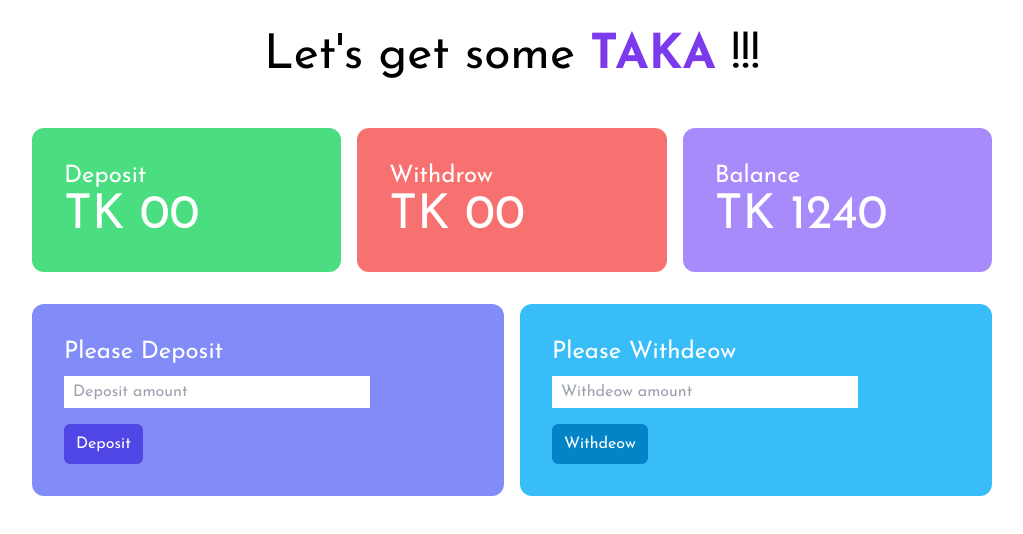
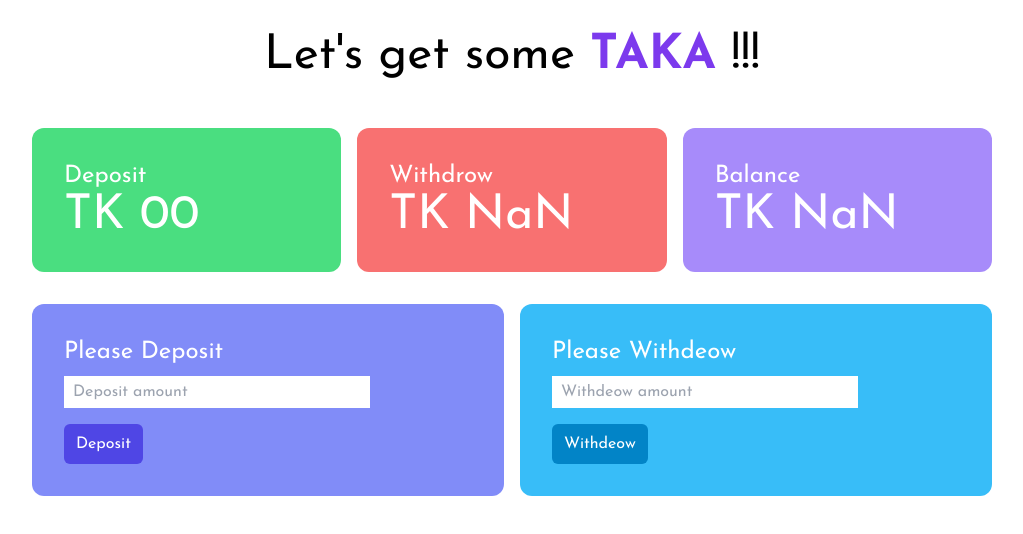
Before and after one commit to shiamsharif/Bap-Er-Bank, a plain HTML site: page bank.html in a window 1280 px wide. Both pictures are taken after a click on the button "Withdeow". Shown: the whole page, without its empty margins (128-1151 px from the left). Drawn offline with nearby package versions, Linux system fonts and the light colour scheme.

Commit message:
27-8 done

```diff
--- a/bank.html
+++ b/bank.html
@@ -31,7 +31,7 @@
                 </div>
                 <div class="bg-red-400 p-8 rounded-xl">
                     <h4 class="text-2xl">Withdrow</h4>
-                    <h2 class="text-5xl">TK 00</h2>
+                    <h2 class="text-5xl">TK <span id="withdrow-total">00</span></h2>
                 </div>
                 <div class="bg-violet-400 p-8 rounded-xl">
                     <h4 class="text-2xl">Balance</h4>
@@ -48,7 +48,7 @@
                 </div>
                 <div class="bg-sky-400 p-8 rounded-xl">
                     <h4 class="text-2xl text-white mb-2">Please Withdeow</h4>
-                    <input  class="w-9/12 block mb-2 p-1" id="withdeow-field" type="text" placeholder=" Withdeow amount">
+                    <input  class="w-9/12 block mb-2 p-1" id="withdrow-field" type="text" placeholder=" Withdeow amount">
                     <button id="btn-withdeow" class="bg-sky-600 text-white p-2 px-3 mt-2 rounded-md hover:bg-sky-800 ease-in duration-200  " >Withdeow</button>
                 </div>
             </div>
@@ -57,5 +57,6 @@
     <!-- Main Section End  -->
 
     <script src="js/deposit.js"></script>
+    <script src="js/withwrow.js"></script>
 </body>
 </html>
--- a/js/deposit.js
+++ b/js/deposit.js
@@ -28,6 +28,9 @@ document.getElementById('btn-deposit').addEventListener('click', function(){
     //Set the balance
     balanceTotalElemrnt.innerText = currentBalanceTotal;
 
+    //Step:7 clear the deposit field
+    depositField.value = '';
+
 
     // console.log(depositAmount);
 })
--- /dev/null
+++ b/js/withwrow.js
@@ -0,0 +1,26 @@
+// 1.
+document.getElementById('btn-withdeow').addEventListener('click', function(){
+    const withdrowField = document.getElementById('withdrow-field');
+    const newWithdrowAmountString = withdrowField.value;
+    const newWithdrowAmount = parseFloat(newWithdrowAmountString);
+
+    const withdrowTotalElement = document.getElementById('withdrow-total');
+    const previousWithdrowTotalString = withdrowTotalElement.innerText;
+    const previousWithdrowTotal = parseFloat(previousWithdrowTotalString);
+
+//Step:4
+    const currentWithdrpwTotal = previousWithdrowTotal + newWithdrowAmount;
+    withdrowTotalElement.innerText = currentWithdrpwTotal;
+
+//Step:5
+    const balanceTotalElement = document.getElementById('balance-total');
+    const previousBalanceTotalString = balanceTotalElement.innerText;
+    const previousBalanceTotal = parseFloat(previousBalanceTotalString);
+
+//step:6
+    const newBalanceTotal = previousBalanceTotal - newWithdrowAmount;
+    balanceTotalElement.innerText = newBalanceTotal;
+
+//Step:7
+    withdrowField.value = '';
+})
```
